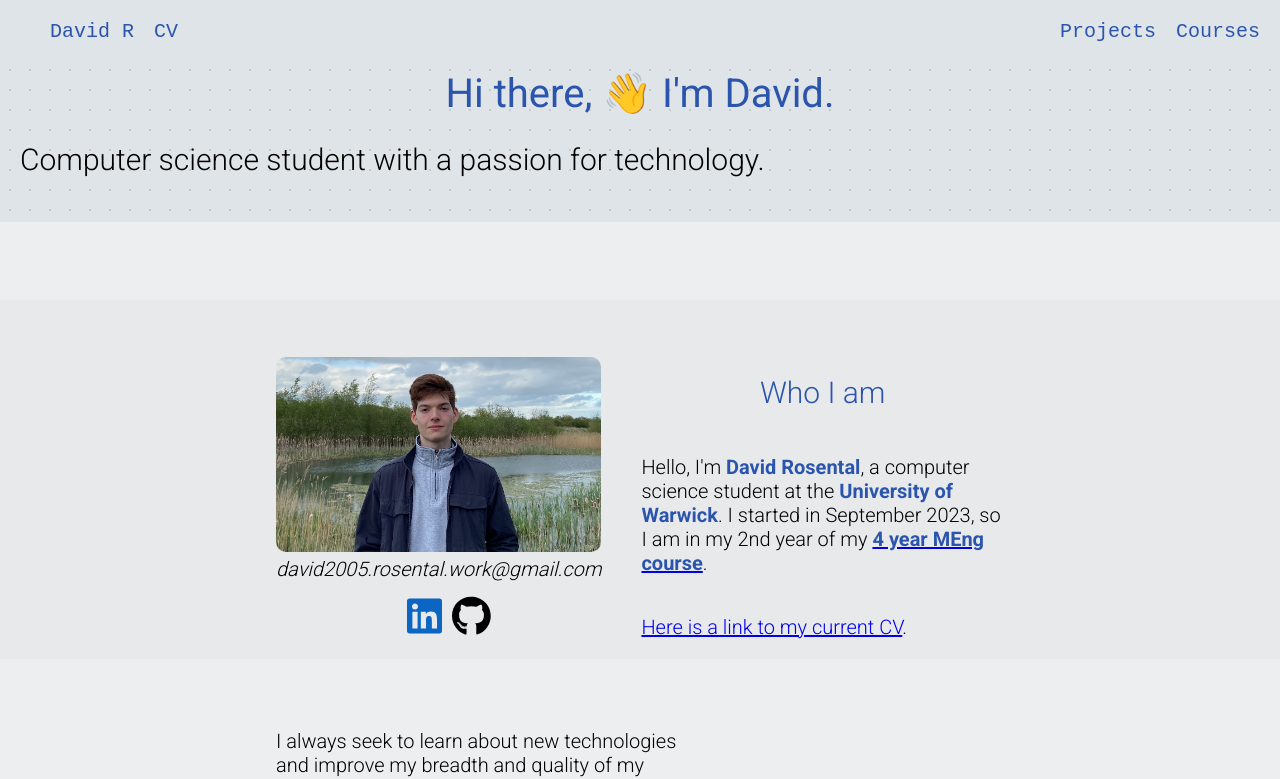
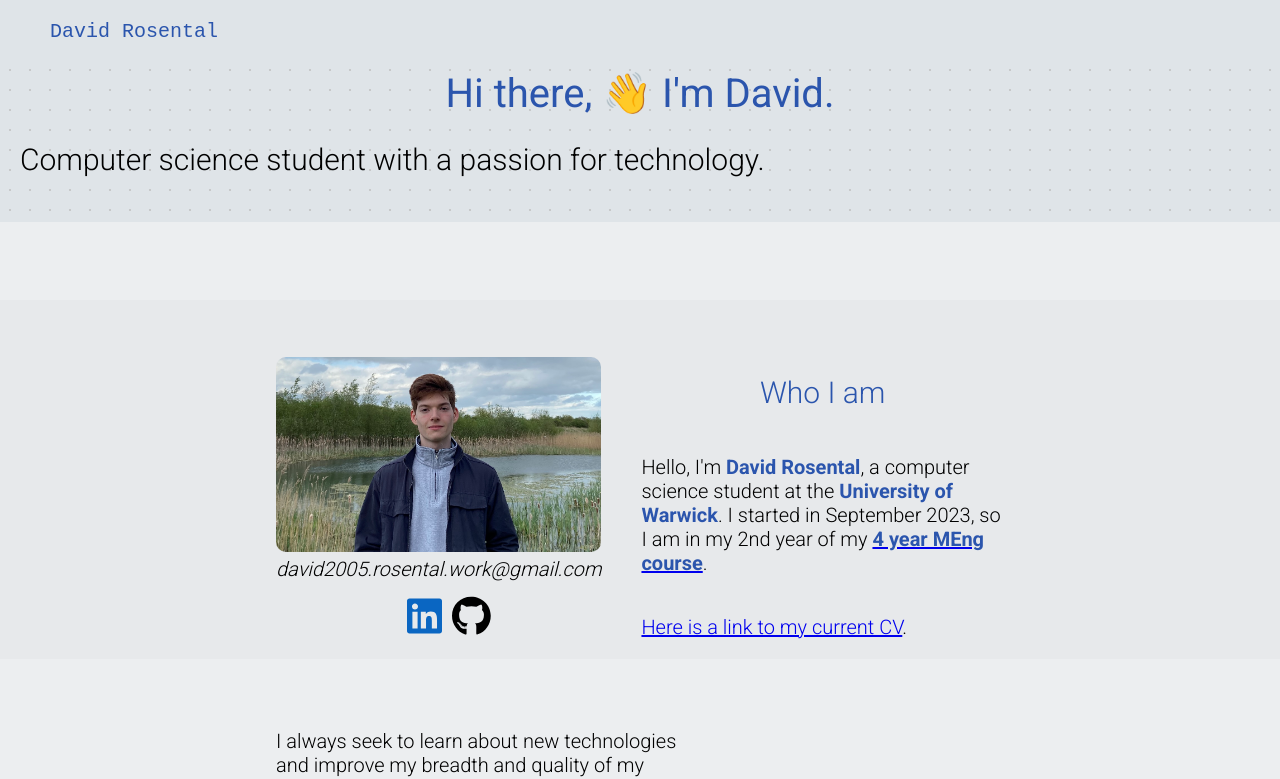
Before and after one commit to LittleAksMax/portfolio, a React (Create React App) app: page / in a window 1280 px wide. Shown: the top 779 px of the page. Built offline with nearby package versions, Linux system fonts and the light colour scheme; a small style sheet from the web is missing.

Commit message:
Changed CV,  simplified navbar

```diff
--- a/package.json
+++ b/package.json
@@ -6,7 +6,7 @@
     "@fortawesome/fontawesome-svg-core": "^6.5.2",
     "@fortawesome/free-brands-svg-icons": "^6.5.2",
     "@fortawesome/free-solid-svg-icons": "^6.5.2",
-    "@fortawesome/react-fontawesome": "^0.2.0",
+    "@fortawesome/react-fontawesome": "^0.2.2",
     "@types/jest": "^29.5.12",
     "@types/react-dom": "^18.2.22",
     "react": "^18.2.0",
--- a/src/components/Home/About/About.tsx
+++ b/src/components/Home/About/About.tsx
@@ -46,7 +46,7 @@
               <strong>microservices</strong> and{" "}
               <strong>cloud computing</strong> (AWS),{" "}
               <strong>containerisation</strong> (Docker) and{" "}
-              <strong>CI/CD</strong> (GitHub actions).
+              <strong>CI/CD</strong> (with GitHub actions).
             </p>
           </div>
           <div className="about-frame-container">
--- a/src/components/Navbar/Navbar.tsx
+++ b/src/components/Navbar/Navbar.tsx
@@ -1,33 +1,15 @@
 import { FC } from "react";
-import "./navbar.css";
+import "./Navbar.css";
 
 const Navbar: FC = () => {
   return (
     <nav>
       <ul id="navbar">
-        <div id="left-navbar">
-          <li>
-            <a id="home" href="/">
-              David R
-            </a>
-          </li>
-          <li>
-            <a id="cv" href="/David Rosental.pdf">
-              CV
-            </a>
-          </li>
-        </div>
-        <div id="right-navbar">
-          <li>
-            <a href="/projects">Projects</a>
-          </li>
-          <li>
-            <a href="/certifications">Courses</a>
-          </li>
-          {/* <li>
-            <a href="https://blog.davidrosental.co.uk">Blog-(Soon)</a>
-          </li> */}
-        </div>
+        <li>
+          <a id="home" href="/">
+            David Rosental
+          </a>
+        </li>
       </ul>
     </nav>
   );
--- a/src/components/Navbar/navbar.css
+++ b/src/components/Navbar/navbar.css
@@ -5,29 +5,10 @@
   list-style-type: none;
   display: flex;
   flex-direction: row;
-    justify-content: space-between;
   overflow: hidden;
   margin: 0;
   background-color: var(--navbar-bg-color);
-
   z-index: 1000; /* stay above everything else */
-}
-
-#navbar li:hover {
-    border-bottom: 1px solid var(--text-highlight-color);
-}
-
-#left-navbar {
-    display: inline-flex;
-    flex-direction: row;
-    float: left;
-}
-
-#right-navbar {
-    display: inline-flex;
-    flex-direction: row;
-    float: right;
-    padding-right: 50px;
 }
 
 #navbar li > a {
--- a/src/components/Page/Page.tsx
+++ b/src/components/Page/Page.tsx
@@ -1,4 +1,4 @@
-import { FC, Children, ReactNode, ReactElement } from "react";
+import { FC, ReactNode, ReactElement } from "react";
 import Navbar from "../Navbar/Navbar";
 import Banner from "../Banner/Banner";
 import ProjectBanner from "../Banner/ProjectBanner/ProjectBanner";
--- a/src/index.css
+++ b/src/index.css
@@ -36,7 +36,3 @@
 strong {
     color: var(--text-highlight-color);
 }
-
-a:hover {
-    text-decoration: underline;
-}
```
Also changed, not shown: src/hooks.ts (added, +21 -0 lines), 2 other files (tests, documents, lock files or other folders). Lines whose indentation alone changed are shown as unchanged.
